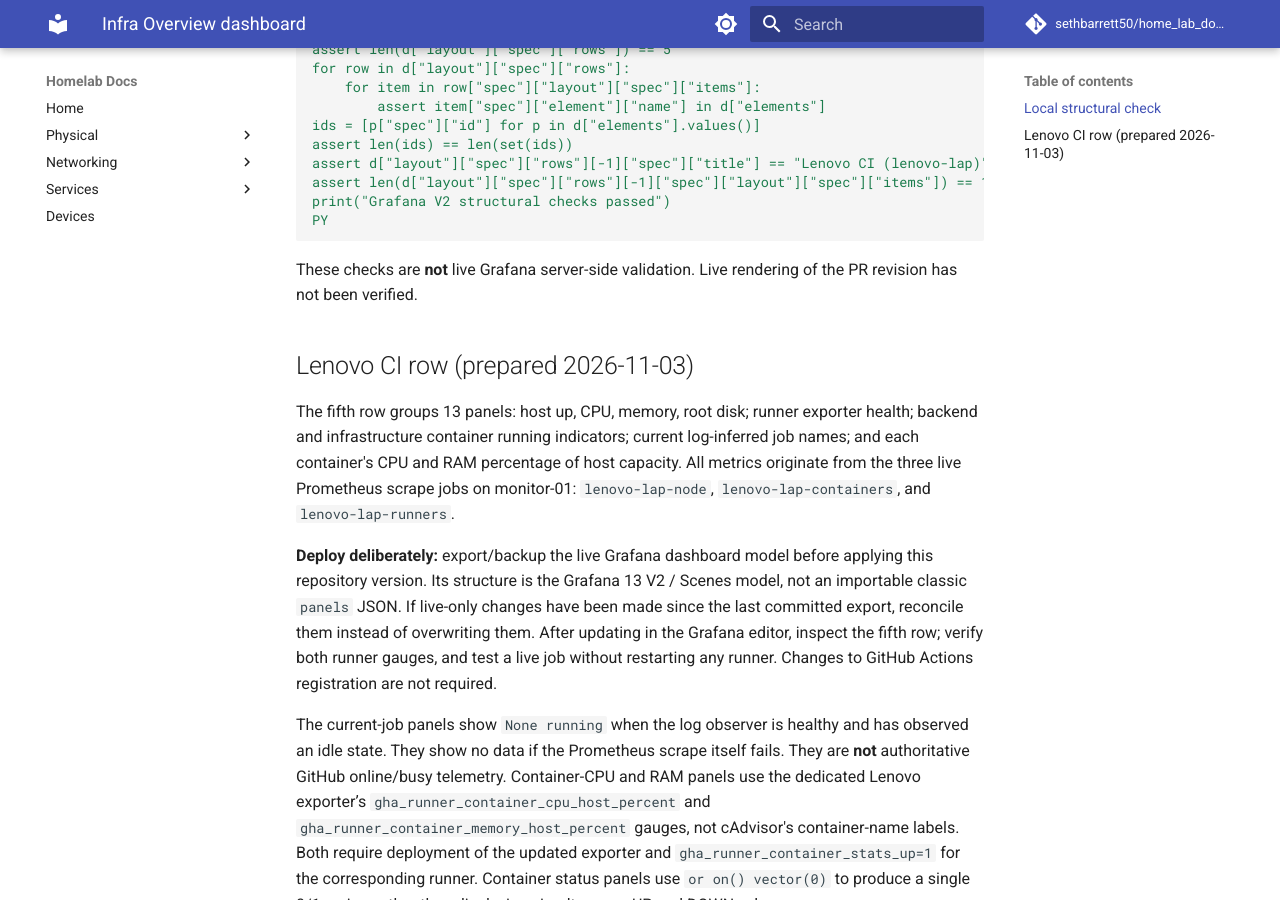
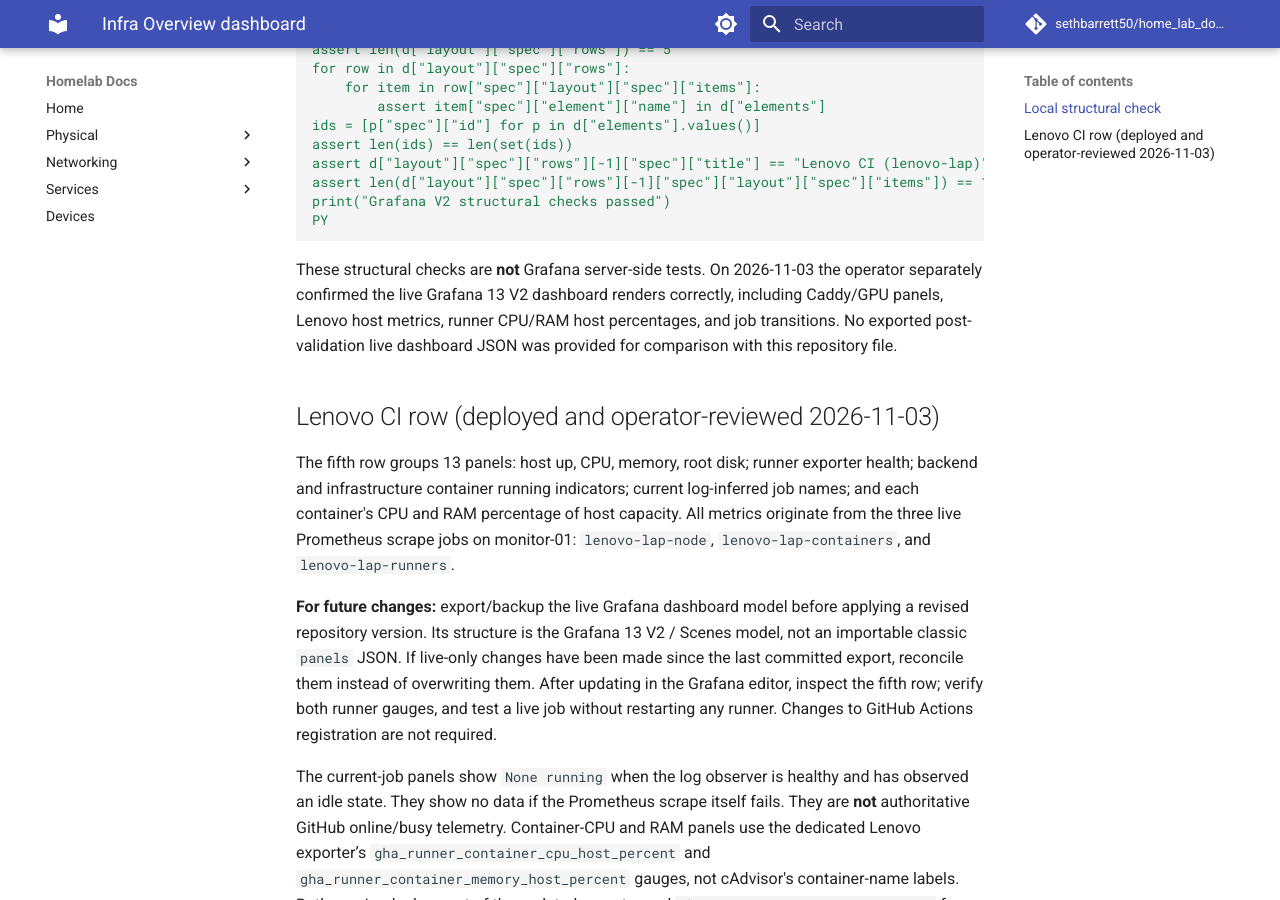
Before and after one commit to sethbarrett50/home_lab_docs, an MkDocs documentation site: the page built from docs/services/dashboards/README.md, in a window 1280 px wide and 900 px high, scrolled down 688 px. Built offline with MkDocs 1.6.1 and Material for MkDocs 9.7.7, drawn with Linux system fonts in a browser that asks for light colours; comment, search, counter and statistics services are not loaded.

Commit message:
docs(grafana): record completed #104 dashboard validation

````diff
--- a/docs/services/dashboards/README.md
+++ b/docs/services/dashboards/README.md
@@ -28,9 +28,13 @@
 PY
 ```
 
-These checks are **not** live Grafana server-side validation. Live rendering of the PR revision has not been verified.
+These structural checks are **not** Grafana server-side tests. On
+2026-11-03 the operator separately confirmed the live Grafana 13 V2 dashboard
+renders correctly, including Caddy/GPU panels, Lenovo host metrics, runner
+CPU/RAM host percentages, and job transitions. No exported post-validation
+live dashboard JSON was provided for comparison with this repository file.
 
-## Lenovo CI row (prepared 2026-11-03)
+## Lenovo CI row (deployed and operator-reviewed 2026-11-03)
 
 The fifth row groups 13 panels: host up, CPU, memory, root disk; runner
 exporter health; backend and infrastructure container running indicators;
@@ -39,8 +43,8 @@
 scrape jobs on monitor-01: `lenovo-lap-node`, `lenovo-lap-containers`,
 and `lenovo-lap-runners`.
 
-**Deploy deliberately:** export/backup the live Grafana dashboard model
-before applying this repository version. Its structure is the Grafana 13
+**For future changes:** export/backup the live Grafana dashboard model
+before applying a revised repository version. Its structure is the Grafana 13
 V2 / Scenes model, not an importable classic `panels` JSON. If live-only
 changes have been made since the last committed export, reconcile them
 instead of overwriting them. After updating in the Grafana editor, inspect
````
